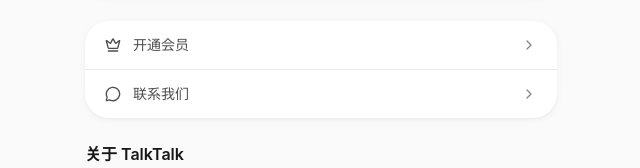
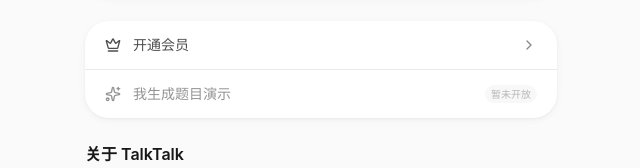
Before and after one commit to tianyue19931993/talktalk, a React (Vite) app: page /my in a window 1280 px wide. Shown: the part 255-423 px from the top of the page, without its empty margins (319-959 px from the left). Built offline with nearby package versions, Linux system fonts and the light colour scheme; no server answers; the database is empty.

Commit message:
fix: 未登录状态改为「我生成题目演示」+ 开通会员引导登录

```diff
--- a/src/pages/mobile/MyPage.tsx
+++ b/src/pages/mobile/MyPage.tsx
@@ -1,6 +1,6 @@
 import { useNavigate } from 'react-router-dom'
 import {
-  User, Crown, Clock, CreditCard, MessageCircle, QrCode,
+  User, Crown, Clock, CreditCard,
   LogIn, LogOut, Sparkles, ChevronRight, Shield
 } from 'lucide-react'
 import { useAuth, resetAuth } from '../../stores/authStore'
@@ -35,8 +35,8 @@ export default function MyPage() {
 
         {/* Quick links */}
         <div className="bg-[var(--color-canvas)] rounded-[var(--radius-2xl)] shadow-[var(--shadow-l2)] divide-y divide-[var(--color-hairline)]">
-          <LinkItem icon={Crown} label="开通会员" onClick={() => navigate('/subscribe')} />
-          <LinkItem icon={MessageCircle} label="联系我们" />
+          <LinkItem icon={Crown} label="开通会员" onClick={() => navigate('/login?redirect=/subscribe')} />
+          <LinkItem icon={Sparkles} label="我生成题目演示" disabled badge="暂未开放" />
         </div>
 
         {/* About */}
```
